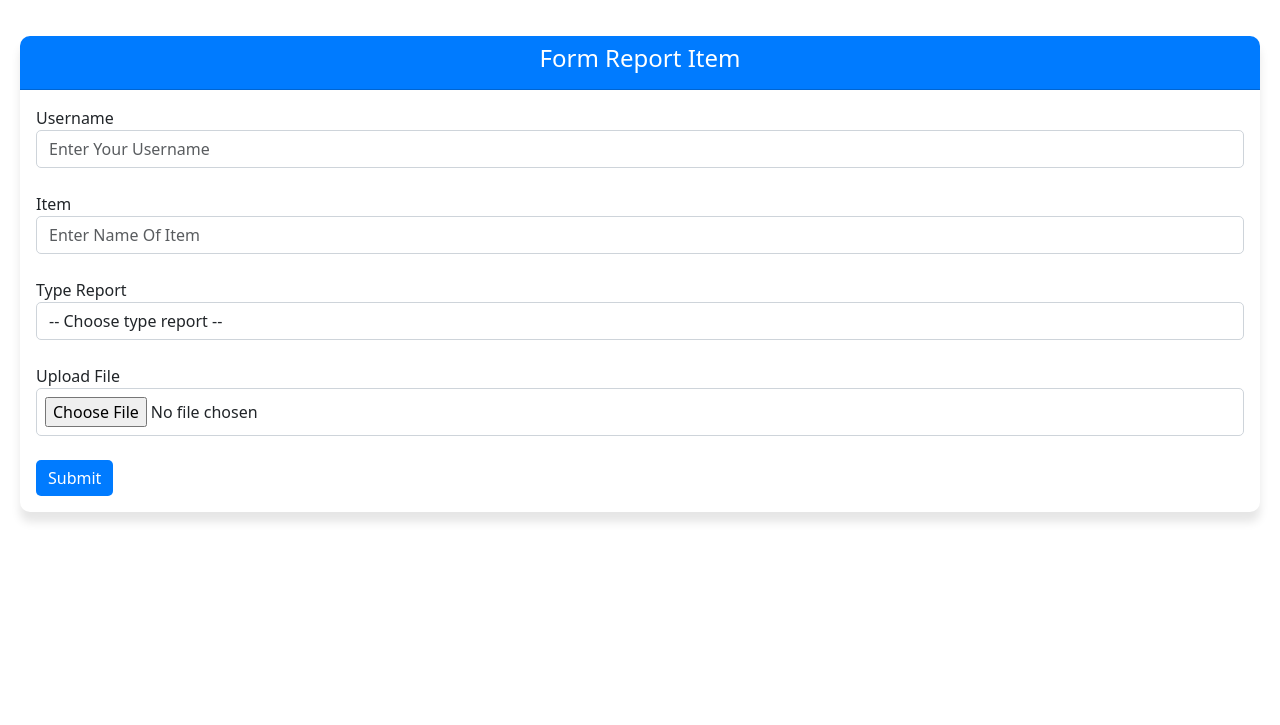
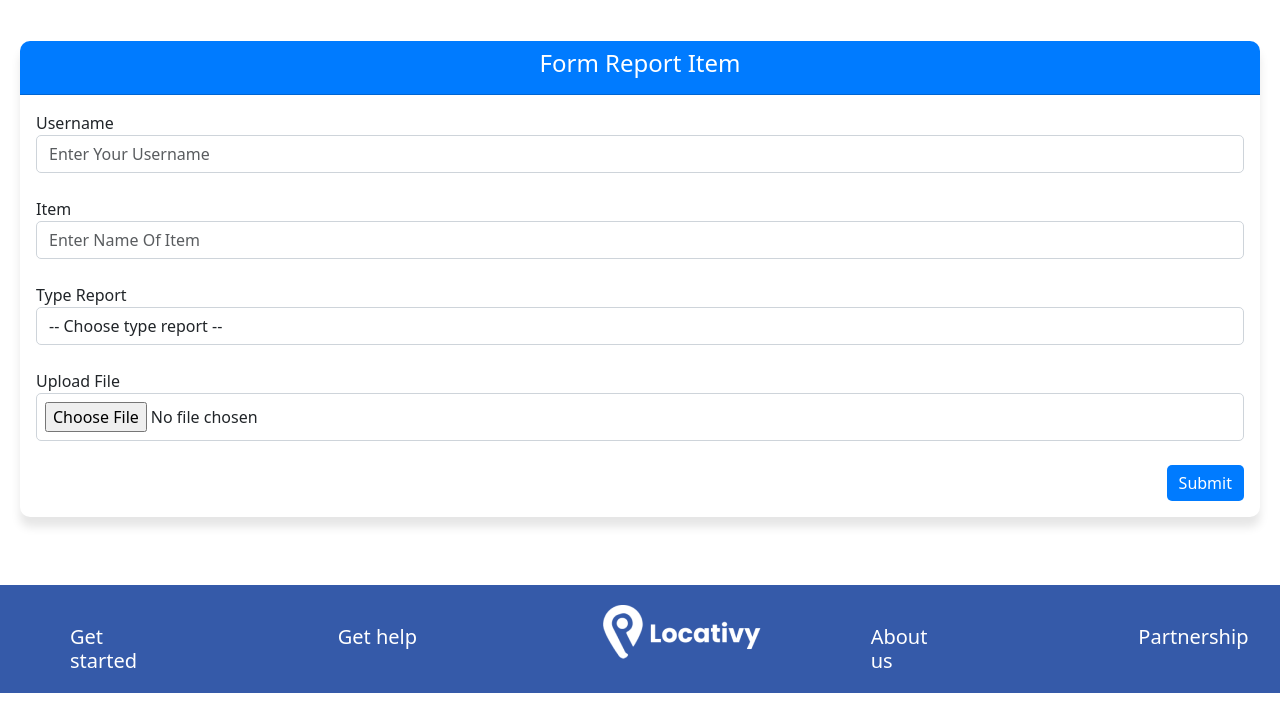
Before and after one commit to AchmadAdji/Locativy, a PHP site: page /form-report.html in a window 1280 px wide. Shown: the part 75-800 px from the top of the page. Run offline with PHP 8.4, Linux system fonts and the light colour scheme.

Commit message:
Update Footer

```diff
--- /dev/null
+++ b/assets/css/footer.css
@@ -0,0 +1,29 @@
+.footer{
+    display: grid;
+    grid-template-columns: repeat(auto-fit, minmax(200px, auto));
+    gap: 3.5rem;
+    background: #355AA9;
+    position: relative;
+    padding: 20px 0;
+    top: 3rem;
+
+}
+
+.footer-content h4{
+    padding-top: 20px;
+    padding-left: 10px;
+    color: #fff;
+    margin: 0 60px;
+    font-size: 20px;
+}
+
+.footer-content img{
+    padding-left: 10px;
+    margin: 0 60px;
+}
+
+@media (max-width: 768px) {
+    .footer-content {
+        margin: 10px 0; /* Mengatur margin untuk tampilan mobile */
+    }
+}
--- a/form-report.html
+++ b/form-report.html
@@ -9,7 +9,8 @@
     <script src="https://cdn.jsdelivr.net/npm/bootstrap@5.3.0/dist/js/bootstrap.bundle.min.js"></script>
     <!-- Custom CSS -->
     <link rel="stylesheet" href="assets/css/navbar.css">
-    <link rel="stylesheet" href="assets/css/item-lost.css">
+    <link rel="stylesheet" href="assets/css/form-report.css">
+    <link rel="stylesheet" href="assets/css/footer.css">
     <!-- Google Font -->
     <link rel="preconnect" href="https://fonts.googleapis.com">
     <link rel="preconnect" href="https://fonts.gstatic.com" crossorigin>
@@ -19,7 +20,7 @@
 </head>
 <body>
     <!-- Navbar -->
-    <nav class="navbar navbar-expand-lg">
+    <nav class="navbar navbar-expand-lg fixed-top">
       <div class="container-fluid">
         <img class="navbar-brand" src="assets/image/Logo Locativy.png" style="height: 50px;" href="#">
         <button class="navbar-toggler" type="button" data-bs-toggle="offcanvas" data-bs-target="#offcanvasNavbar" aria-controls="offcanvasNavbar" aria-label="Toggle navigation">
@@ -42,8 +43,8 @@
                   Items
                 </a>
                 <ul class="dropdown-menu">
-                  <li><a class="dropdown-item" href="#">Lost item</a></li>
-                  <li><a class="dropdown-item" href="#">Foud items</a></li>
+                  <li><a class="dropdown-item" href="listpage.html">Lost item</a></li>
+                  <li><a class="dropdown-item" href="#">Found items</a></li>
                 </ul>
               </li>
               <li class="nav-item">
@@ -58,7 +59,7 @@
       </div>
     </nav>
 
-    <section class="content" style="margin-top: 1rem;">
+    <section class="content" style="margin-top: 6rem;">
       <div class="container-fluid">
         <div class="row">
           <!-- left column -->
@@ -69,6 +70,7 @@
                 <h4 class="card-title">Form Report Item</h4>
               </div>
               <!-- /.card-header -->
+
               <!-- form start -->
               <form method="post">
                 <div class="card-body">
@@ -95,11 +97,29 @@
                     <label for="exampleInputFile" style="font-weight: 500;">Upload File</label>
                     <input type="file" class="form-control-file" id="exampleInputFile">
                   </div><br>
-                  <button type="submit" class="btn btn-primary">Submit</button>
+                  <button type="submit" class="btn btn-primary" style="float: right; margin-bottom: 1rem;">Submit</button>
                 </div>
+              </form>
                 <!-- /.card-body -->
-              </form>
-            </div>
+            </section>
+
+            <section class="footer">
+              <div class="footer-content">
+                  <h4>Get started</h4>
+              </div>
+              <div class="footer-content">
+                  <h4>Get help</h4>
+              </div>
+              <div class="footer-content">
+                  <img src="assets/image/Logo Locativy-polos.png">
+              </div>
+              <div class="footer-content">
+                  <h4>About us</h4>
+              </div>
+              <div class="footer-content">
+                  <h4>Partnership</h4>
+              </div>
+          </section>
 
 </body>
 </html>
--- a/listpage.html
+++ b/listpage.html
@@ -35,7 +35,7 @@
                   <a class="nav-link" href="index.html">Home</a>
                 </li>
                 <li class="nav-item">
-                  <a class="nav-link" href="#">Bounty</a>
+                  <a class="nav-link" href="form-report.html">Message</a>
                 </li>
                 <li class="nav-item dropdown">
                   <a class="nav-link dropdown-toggle" href="#" data-bs-toggle="dropdown">
@@ -133,7 +133,7 @@
             <h4>Get help</h4>
         </div>
         <div class="footer-content">
-        <img src="assets/image/Mask group (3).png">
+            <img src="assets/image/Logo Locativy-polos.png">
         </div>
         <div class="footer-content">
             <h4>About us</h4>
--- a/login.html
+++ b/login.html
@@ -13,12 +13,8 @@
         <div class="left-panel">
             <h4 class="mb-3">Log in to Locativy</h4>
             <p>Welcome back! Select method to log in:</p>
-            <div class="social-login">
-                <button class="btn btn-outline-secondary w-100"><img src="https://img.icons8.com/color/16/000000/google-logo.png"/> Google</button>
-                <!-- <button class="btn btn-outline-secondary w-100"><img src="https://img.icons8.com/fluency/16/000000/facebook.png"/> Facebook</button> -->
-            </div>
             <hr>
-            <form>
+            <form method="post">
                 <div class="mb-3">
                     <label for="email" class="form-label">username</label>
                     <input type="email" class="form-control" id="email" placeholder="Enter your username">
```
Also changed, not shown: assets/css/form-report.css (renamed from assets/css/item-lost.css, +0 -8 lines), index.html (+51 -19 lines), style.css (+98 -0 lines), assets/image/Logo Locativy - Blue.png (added), assets/image/Logo Locativy-polos.png (renamed from assets/image/Mask group (3).png). Lines whose indentation alone changed are shown as unchanged.
